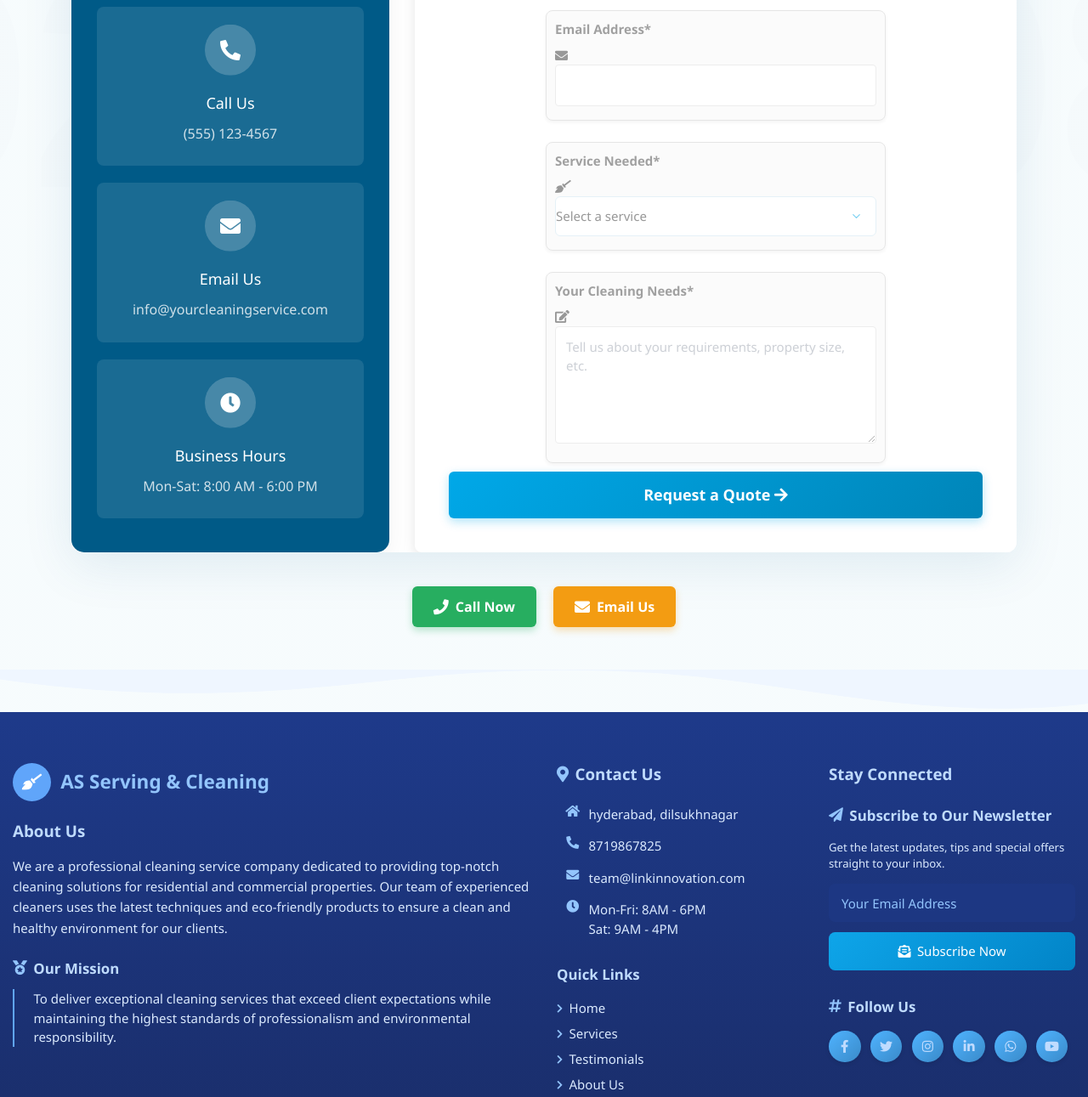
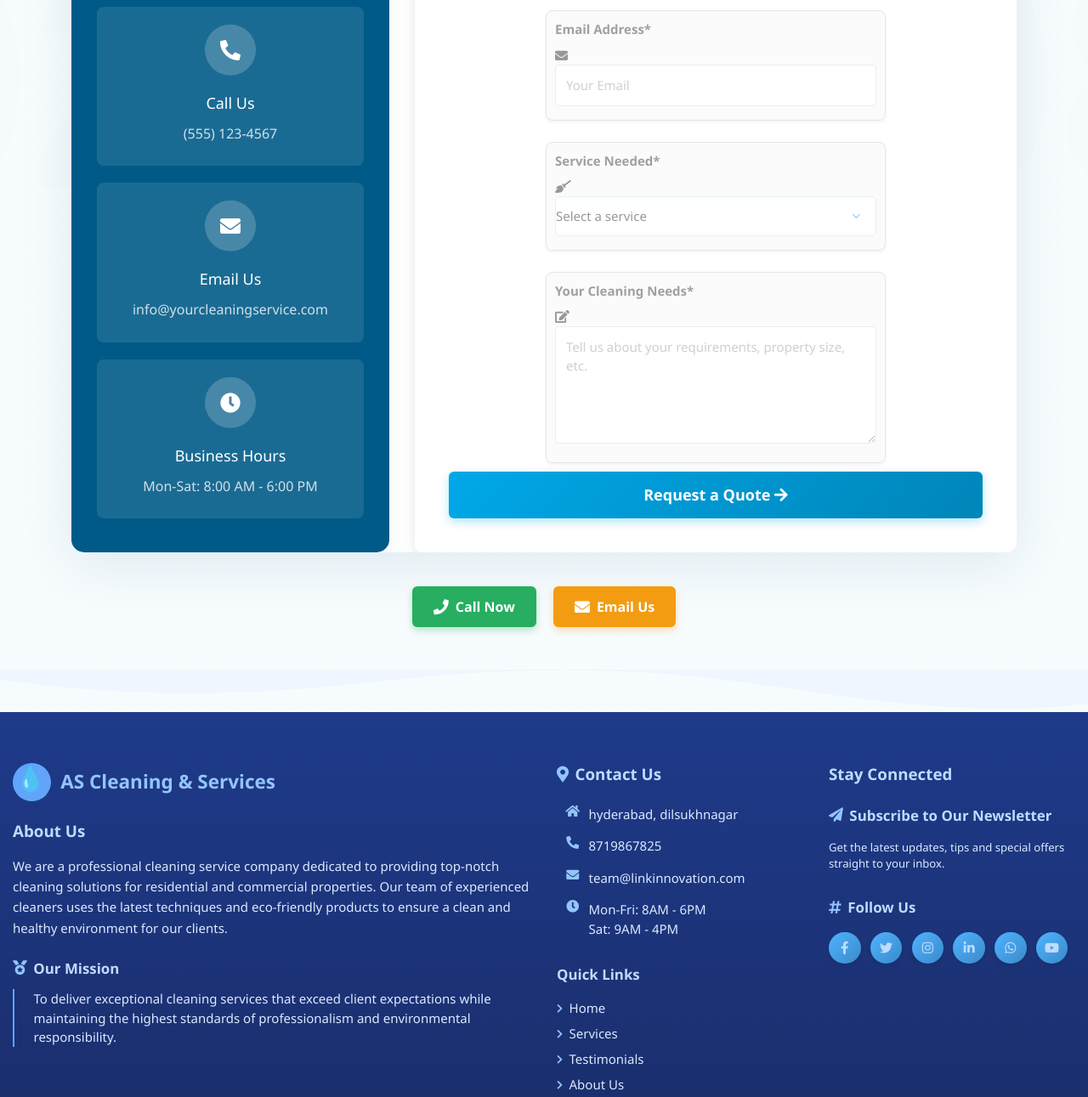
Before and after one commit to Lingala-RAGHU14/AS-Cleaning-Servin, a website: page index.html in a window 1280 px wide. Shown: the part 3992-5283 px from the top of the page at 85% size. Drawn offline with nearby package versions, Linux system fonts and the light colour scheme; placeholder pictures from the web are drawn by us.

Commit message:
final commit

```diff
--- a/index.html
+++ b/index.html
@@ -85,7 +85,7 @@
         }
     </script>
     <style>
-        @import url('https://fonts.googleapis.com/css2?family=Poppins:wght@300;400;500;600;700&display=swap');
+        /* @import url('https://fonts.googleapis.com/css2?family=Poppins:wght@300;400;500;600;700&display=swap'); */
 
         .bg-gradient-nav {
             background: linear-gradient(135deg, #e0f7fa 0%, #bbdefb 100%);
@@ -657,7 +657,7 @@
                     <label for="email">Email Address*</label>
                     <div class="">
                       <i class="fas fa-envelope"></i>
-                      <input type="email" id="email" name="email" placeholder="">
+                      <input type="email" id="email" name="email" placeholder="Your Email">
                     </div>
                     <span id="emailError" class="error-message"></span>
                   </div>
@@ -725,9 +725,9 @@
                     <div class="lg:col-span-2">
                         <div class="flex items-center mb-6">
                             <div class="w-12 h-12 rounded-full bg-blue-400 flex items-center justify-center mr-3">
-                                <i class="fas fa-broom text-white text-xl"></i>
+            <span class="mr-1 text-3xl animate-float">💧</span>
                             </div>
-                            <h2 class="text-2xl font-bold text-blue-300">AS Serving & Cleaning</h2>
+                            <h2 class="text-2xl font-bold text-blue-300">AS Cleaning & Services</h2>
                         </div>
 
                         <h3 class="text-xl font-bold mb-4 text-blue-200">About Us</h3>
@@ -828,12 +828,12 @@
                             </h4>
                             <p class="text-blue-100 mb-4 text-sm">Get the latest updates, tips and special offers straight to your inbox.</p>
                             <form action="#" method="POST" class="space-y-3">
-                                <div class="relative">
+                                <!-- <div class="relative">
                                     <input type="email" placeholder="Your Email Address" class="w-full px-4 py-3 bg-blue-900 bg-opacity-50 rounded-lg border border-blue-700 text-white placeholder-blue-300 newsletter-input focus:outline-none focus:border-blue-400">
-                                </div>
-                                <button type="submit" class="w-full py-3 px-4 btn-blue-gradient text-white font-medium rounded-lg flex items-center justify-center transform hover:scale-105 transition duration-300">
+                                </div> -->
+                                <!-- <button type="submit" class="w-full py-3 px-4 btn-blue-gradient text-white font-medium rounded-lg flex items-center justify-center transform hover:scale-105 transition duration-300">
                                     <i class="fas fa-envelope-open-text mr-2"></i> Subscribe Now
-                                </button>
+                                </button> -->
                             </form>
                         </div>
 
```
